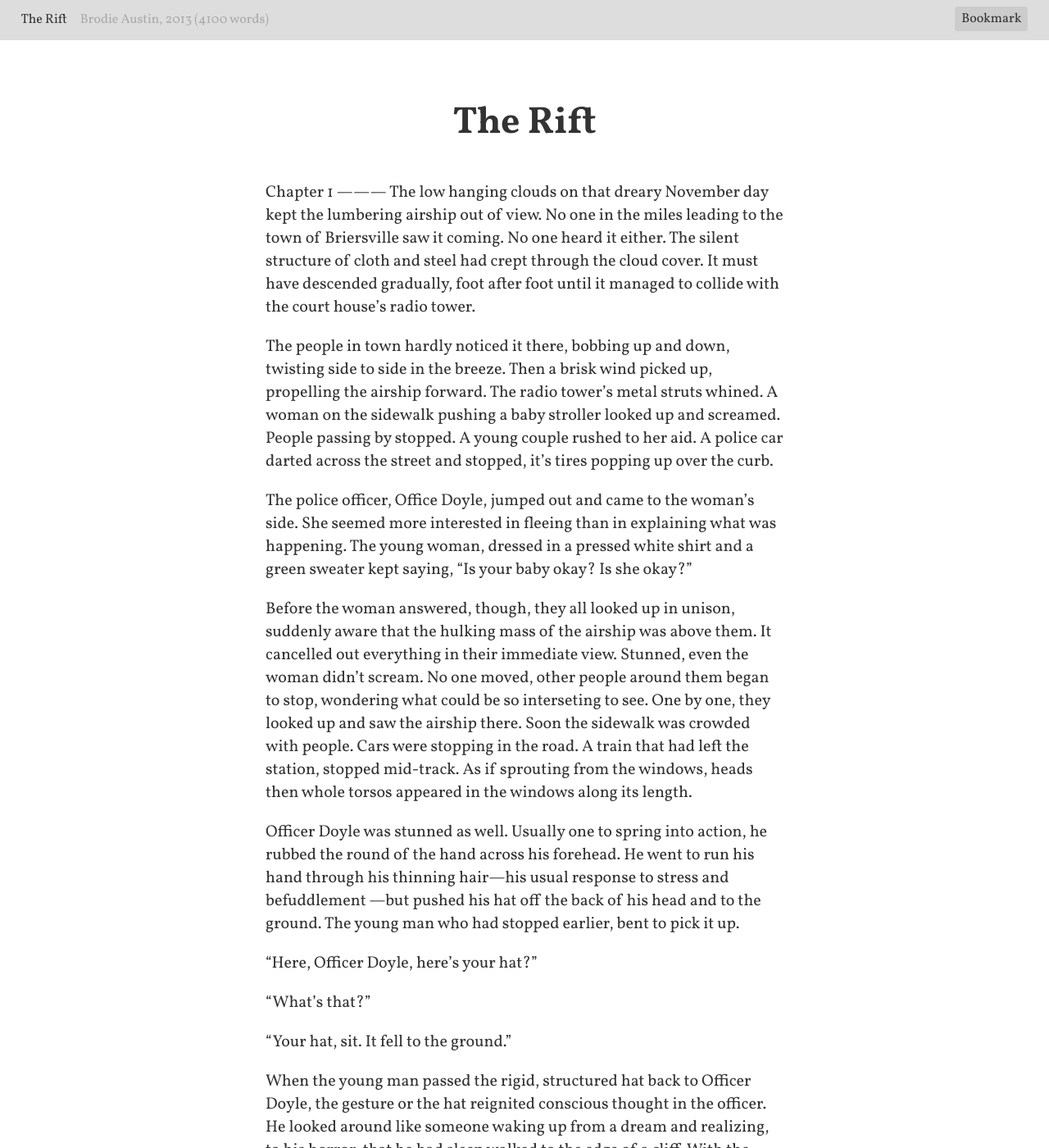
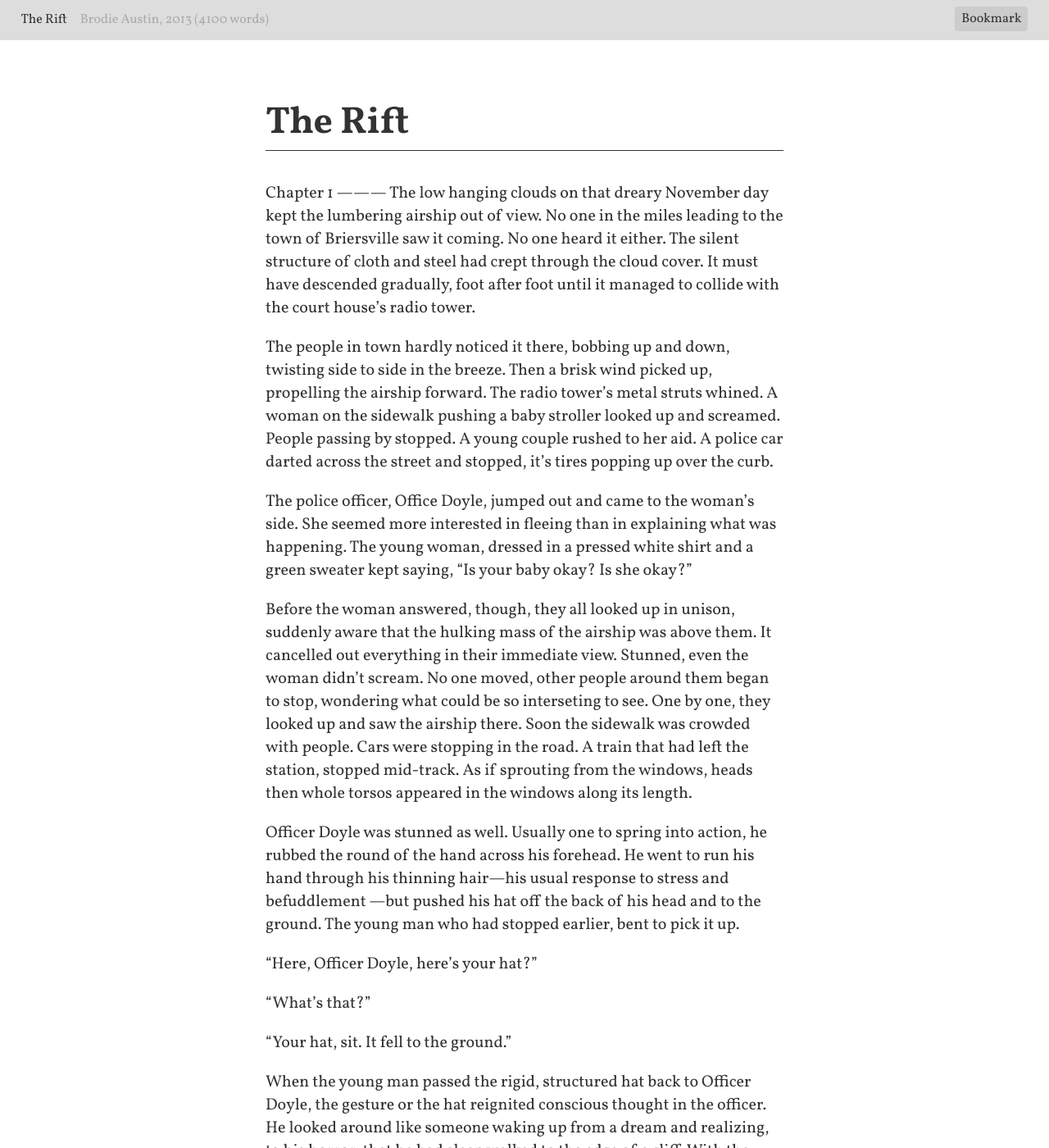
Before and after one commit to brodieaustin/the-rift, a Jekyll site: the page built from index.md, in a window 1280 px wide and 1400 px high. Shown: the whole window at 82% size. Built offline with Jekyll 4.4.1, drawn with Linux system fonts in a browser that asks for light colours; nearby versions of some CDN libraries.

Commit message:
few layout tweaks

```diff
--- a/_layouts/novel.html
+++ b/_layouts/novel.html
@@ -16,17 +16,19 @@
         .site-meta{float: left; margin-left: 1em; color: #aaa;}
         .site-title a {color: #333;}
         .site-title a:hover {color: #aaa;}
-        .novel h1{font-size: 46px; text-align: center;}
+        .novel h1{font-size: 46px; border-bottom: 1px solid #333;}
         .button{display: inline-block; padding: 4px 8px; border: 0; border-radius: 4px; background-color: #ccc; color: #333; font-family: inherit; font-size: inherit;}
         .button:hover{background-color: #eee;}
         #save-bookmark{float: right; margin-top: 8px;}
         .content{width: 50%; max-width: 700px; margin: 0 auto; padding-top: 72px;}
-        .alert{display: none; width: 92%; position: fixed; top: 48px; left: 2%; padding: 1% 2%; background-color: #eee; border: 1px solid #eee; font-size: 16px; z-index: 500;}
+        .alert{display: none; width: 96%; position: fixed; top: 48px; left: 0; padding: 1% 2% 2% 2%; background-color: #f8f8f8; font-size: 16px; z-index: 500;}
 
         @media screen and (max-width: 800px){
             .content{width: 80%;}
         }
         @media screen and (max-width: 480px){
+            .site-header{height: auto;}
+            .site-meta{display: none;}
             .content{width: 96%;}
         }
     </style>
```
